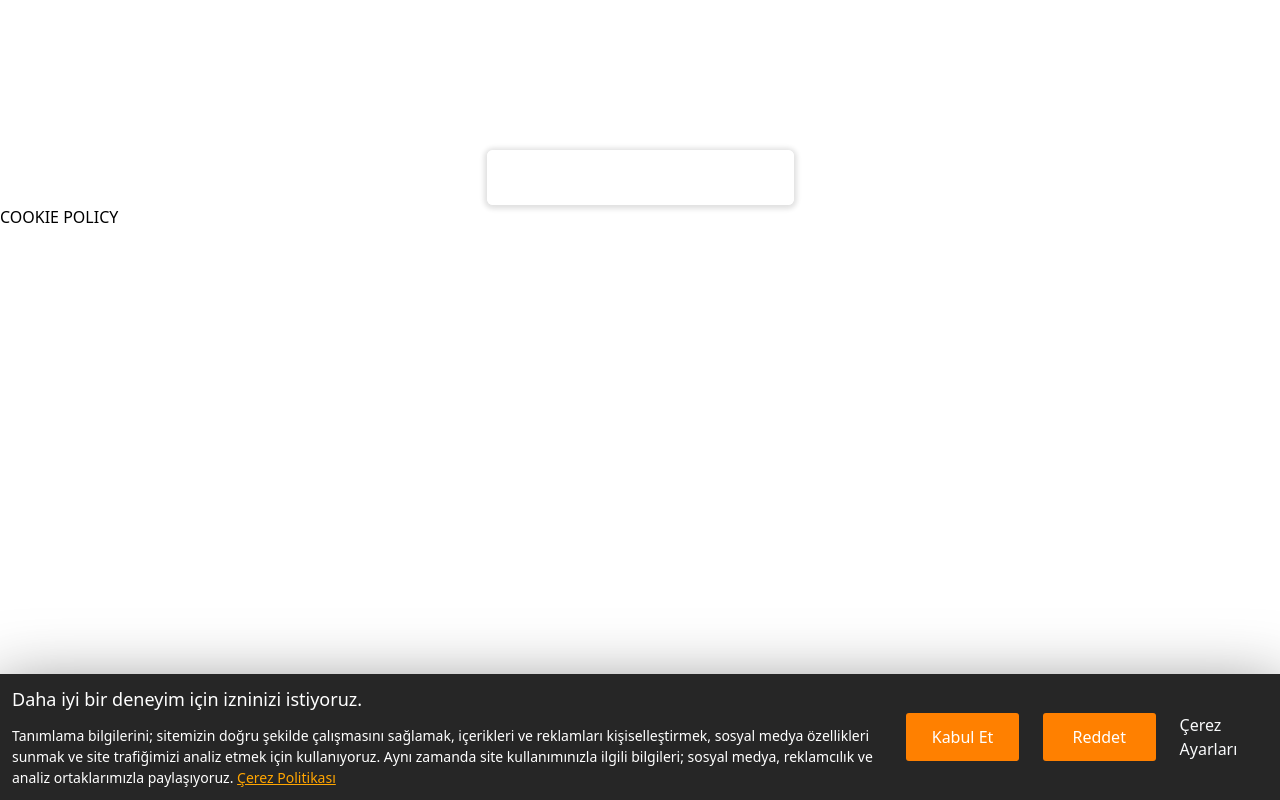
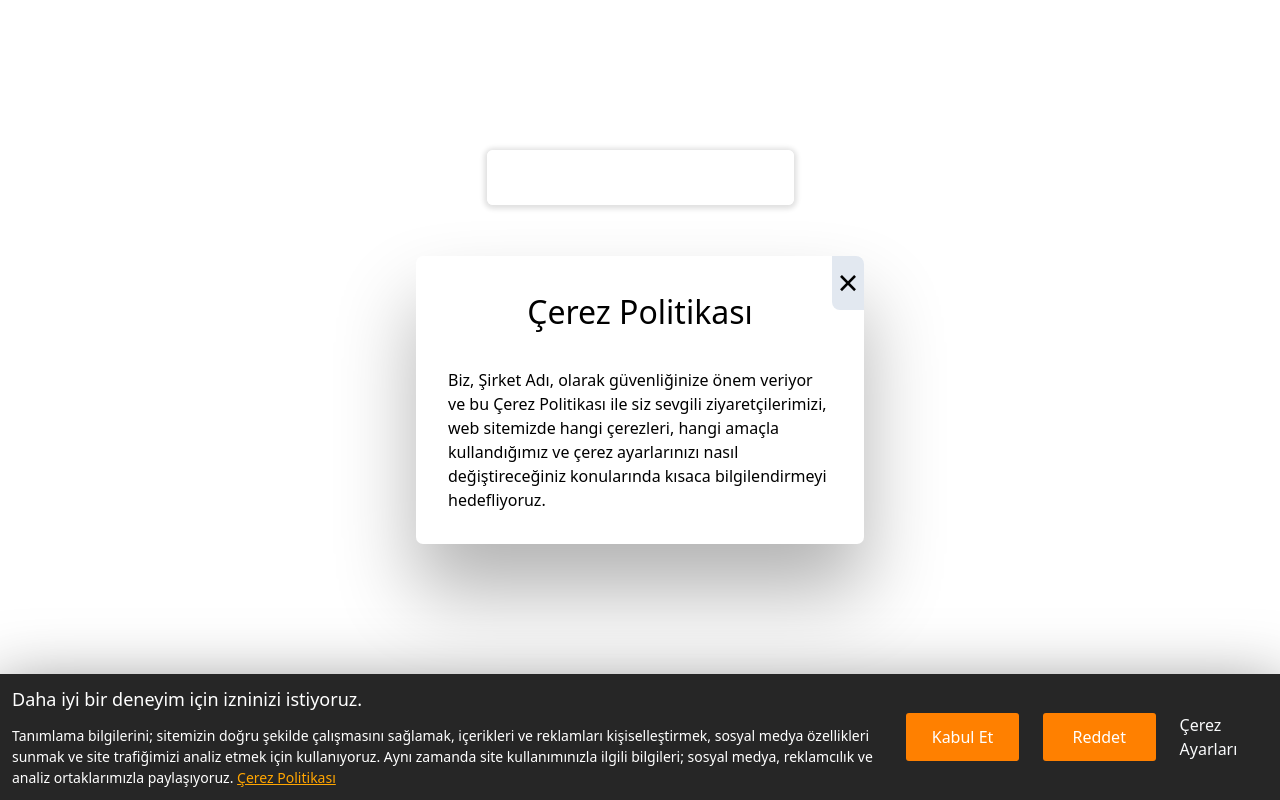
Before and after one commit to Front-End-Bootcamp/vue-component-create-team-moon-2, a Vue app: page / in a window 1280 px wide. Both pictures are taken after a click on the link "Çerez Politikası". Built offline with nearby package versions, Linux system fonts and the light colour scheme.

Commit message:
CookiePolicy edit

```diff
--- a/src/App.vue
+++ b/src/App.vue
@@ -23,6 +23,8 @@ const cookieContext = {
 	cookieSettings_2: "Setting2",
 	cookieSettings_3: "Setting3",
 	cookieSettings_4: "Setting4",
+	cookiePolicyTitle: "Çerez Politikası",
+	cookiePolicyText: "Biz, Şirket Adı, olarak güvenliğinize önem veriyor ve bu Çerez Politikası ile siz sevgili ziyaretçilerimizi, web sitemizde hangi çerezleri, hangi amaçla kullandığımız ve çerez ayarlarınızı nasıl değiştireceğiniz konularında kısaca bilgilendirmeyi hedefliyoruz. ",
 	// acceptButton:{
 	//    //text:"Kabul Et",
 	//    //textColor: "white",
--- a/src/components/Cookies/CookieModal.vue
+++ b/src/components/Cookies/CookieModal.vue
@@ -108,6 +108,14 @@ const props = defineProps({
 		type: String,
 		default: "İşevsellik Çerezleri",
 	},
+	cookiePolicyTitle: {
+		type: String,
+		default: "Çerez Politikası",
+	},
+	cookiePolicyText: {
+		type: String,
+		default: "İçerik",
+	},
 });
 
 onMounted(() => {
@@ -138,18 +146,31 @@ function openPolicy() {
 function closeModalHandler(isClosed) {
 	isSettingsOpen.value = isClosed.value;
 }
-
+function closeModalPolicyHandler(isClosed) {
+	isPolicyOpen.value = isClosed.value;
+}
 </script>
 
 <template>
 	<template v-if="isSettingsOpen">
-		<CookieSettings :isSettingsOpen="isSettingsOpen" @closeModal="closeModalHandler" :title="props.cookieSettingsTitle"
-			:setting1="props.cookieSettings_1" :setting2="props.cookieSettings_2" :setting3="props.cookieSettings_3"
-			:setting4="props.cookieSettings_4">
+		<CookieSettings
+			:isSettingsOpen="isSettingsOpen"
+			@closeModal="closeModalHandler"
+			:title="props.cookieSettingsTitle"
+			:setting1="props.cookieSettings_1"
+			:setting2="props.cookieSettings_2"
+			:setting3="props.cookieSettings_3"
+			:setting4="props.cookieSettings_4"
+		>
 		</CookieSettings>
 	</template>
 	<template v-if="isPolicyOpen">
-		<CookiePolicy></CookiePolicy>
+		<CookiePolicy
+			:isPolicyOpen="isPolicyOpen"
+			@closeModalPolicy="closeModalPolicyHandler"
+			:PolicyTitle="props.cookiePolicyTitle"
+			:PolicyText="props.cookiePolicyText"
+		></CookiePolicy>
 	</template>
 	<template v-if="!cookie">
 		<div class="cookie" :style="{ backgroundColor: props.cookieModalBGC }">
@@ -162,28 +183,41 @@ function closeModalHandler(isClosed) {
 				<div class="cookie__text">
 					<p :style="{ color: props.cookieDescriptionColor }">
 						{{ props.cookieDescription }}
-						<a class="policy" :style="{ color: props.cookiePolicyColor }" @click="openPolicy">{{ props.cookiePolicy
-						}}</a>
-
+						<a
+							class="policy"
+							:style="{ color: props.cookiePolicyColor }"
+							@click="openPolicy"
+							>{{ props.cookiePolicy }}</a
+						>
 					</p>
 				</div>
 			</div>
 			<div class="cookie__buttons">
-				<button @click="acceptCookie" class="accept-cookie" :style="{
-					backgroundColor: props.acceptButtonBGC,
-					color: props.acceptButtonColor,
-				}">
+				<button
+					@click="acceptCookie"
+					class="accept-cookie"
+					:style="{
+						backgroundColor: props.acceptButtonBGC,
+						color: props.acceptButtonColor,
+					}"
+				>
 					{{ props.acceptButtonText }}
 				</button>
 				<template v-if="props.rejectButtonActive">
-					<button @click="declineCookie" class="decline-cookie" :style="{
-						backgroundColor: props.declineButtonBGC,
-						color: props.declineButtonColor,
-					}">
+					<button
+						@click="declineCookie"
+						class="decline-cookie"
+						:style="{
+							backgroundColor: props.declineButtonBGC,
+							color: props.declineButtonColor,
+						}"
+					>
 						{{ props.declineButtonText }}
 					</button>
 				</template>
-				<a class="cookie-settings" @click="openSettings">{{props.cookieSettings}}</a>
+				<a class="cookie-settings" @click="openSettings">{{
+					props.cookieSettings
+				}}</a>
 			</div>
 		</div>
 	</template>
@@ -206,7 +240,8 @@ function closeModalHandler(isClosed) {
 		}
 
 		.policy {
-			@apply underline text-primary;
+			@apply underline text-primary cursor-pointer;
+			// cursor: pointer;
 		}
 
 		.policy:hover {
@@ -234,10 +269,14 @@ function closeModalHandler(isClosed) {
 		.decline-cookie:hover {
 			@apply text-gray-300 brightness-90;
 		}
+		.cookie-settings {
+			@apply cursor-pointer;
+		}
 
 		.cookie-settings:hover {
 			@apply brightness-75;
 		}
+
 	}
 }
 </style>
--- a/src/components/Cookies/CookiePolicy.vue
+++ b/src/components/Cookies/CookiePolicy.vue
@@ -1,11 +1,60 @@
 <script setup>
+import { ref } from "vue";
+const props = defineProps(["isPolicyOpen", "PolicyTitle", "PolicyText"]);
+const emits = defineEmits(["closeModalPolicy"]);
+const isModalOpen = ref(false);
 
+const closeModalPolicy = () => {
+	emits("closeModalPolicy", isModalOpen);
+};
 </script>
 
 <template>
-COOKIE POLICY
+	<div class="policy">
+		<button class="close-modal" @click="closeModalPolicy">&times;</button>
+		<h1 class="policy--title">{{ props.PolicyTitle }}</h1>
+		<p class="policy--text">{{ props.PolicyText }}</p>
+	</div>
 </template>
 
-<style>
+<style lang="scss" scoped>
+.policy {
+	position: absolute;
+	top: 50%;
+	left: 50%;
+	transform: translate(-50%, -50%);
+	width: 35%;
+	background-color: white;
+	padding: 2rem;
+	border-radius: 7px;
+	box-shadow: 0 3rem 5rem rgba(0, 0, 0, 0.3);
+	z-index: 10;
 
+	&--title {
+		text-align: center;
+		font-size: 2rem;
+		margin-bottom: 2rem;
+	}
+	&--text {
+		font-size: 1rem;
+	}
+}
+
+// .modal--title {
+// 	text-align: center;
+// }
+
+.close-modal {
+	@apply flex items-center justify-center absolute top-0 right-0 text-[36px] bg-slate-200 rounded-tr-lg rounded-bl-lg w-8;
+	@apply hover:bg-slate-400;
+}
+
+// h1 {
+// 	font-size: 2.5rem;
+// 	margin-bottom: 2rem;
+// }
+
+// p {
+// 	font-size: 1.8rem;
+// }
 </style>
```
